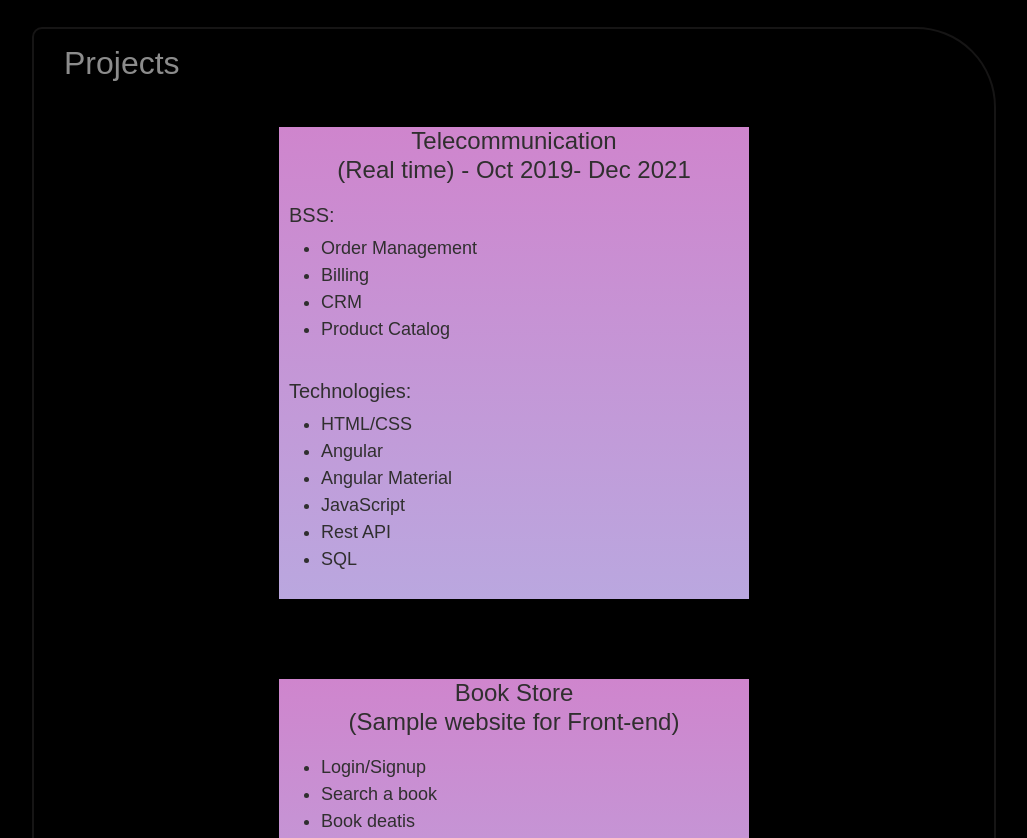
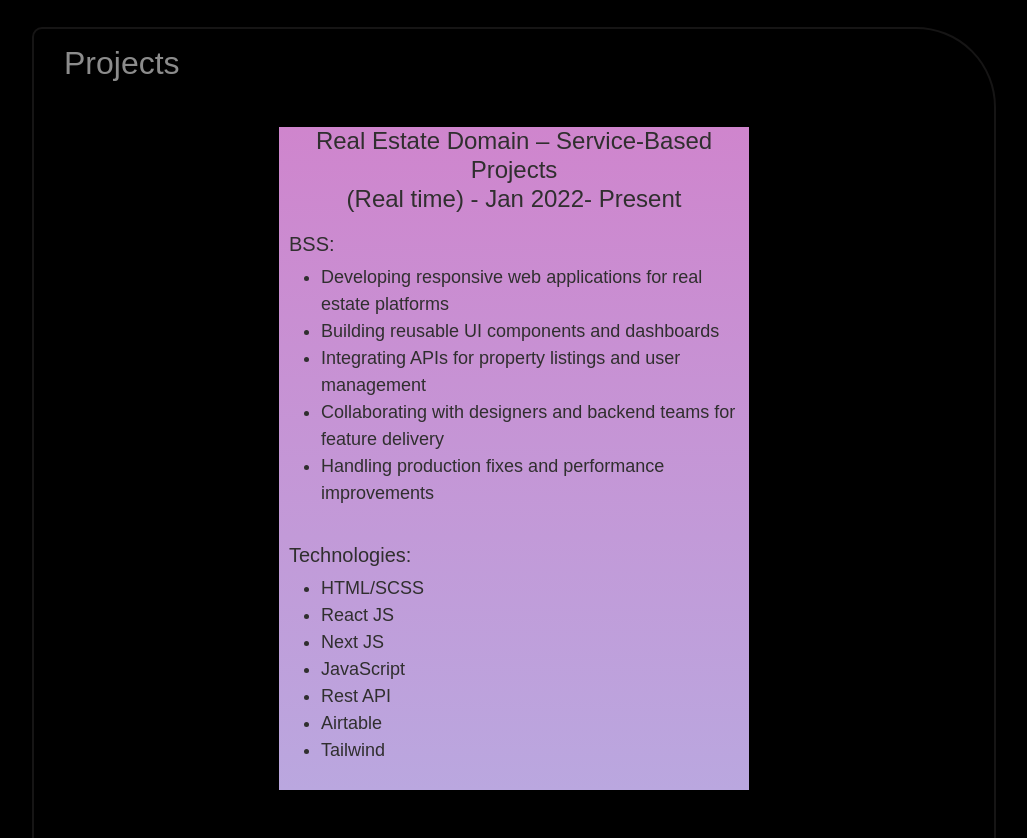
Before and after one commit to Bharathy-Ramesh/portfolio, a plain HTML site: page index.html in a window 1280 px wide. Shown: the part 1584-2422 px from the top of the page, without its empty margins (126-1153 px from the left). Drawn offline with nearby package versions, Linux system fonts and the light colour scheme.

Commit message:
Add Real Estate Domain project details to index.html
Added details about Real Estate Domain projects including responsibilities and technologies used.

```diff
--- a/index.html
+++ b/index.html
@@ -117,6 +117,31 @@
         </div>
         <div class="scene">
             <div class="cell">
+              <h4>Real Estate Domain – Service-Based Projects <br> (Real time) - Jan 2022- Present</h4>
+              <div class="overview">
+                <h5>BSS:</h5>
+                <ul>
+                  <li>Developing responsive web applications for real estate platforms</li>
+                  <li>Building reusable UI components and dashboards</li>
+                  <li>Integrating APIs for property listings and user management</li>
+                  <li>Collaborating with designers and backend teams for feature delivery</li>
+                   <li>Handling production fixes and performance improvements</li>
+                </ul>
+              </div>
+              <div class="overview">
+                <h5>Technologies:</h5>
+                <ul>
+                  <li>HTML/SCSS</li>
+                  <li>React JS</li>
+                  <li>Next JS</li>
+                  <li>JavaScript</li>
+                  <li>Rest API</li>
+                  <li>Airtable</li>
+                  <li>Tailwind</li>
+                </ul>
+              </div>
+            </div>
+            <div class="cell">
               <h4>Telecommunication <br> (Real time) - Oct 2019- Dec 2021</h4>
               <div class="overview">
                 <h5>BSS:</h5>
```
